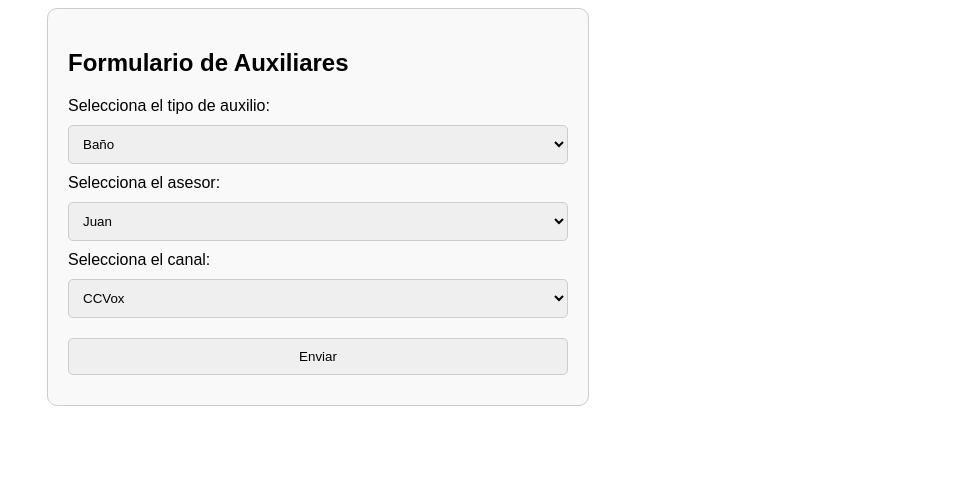
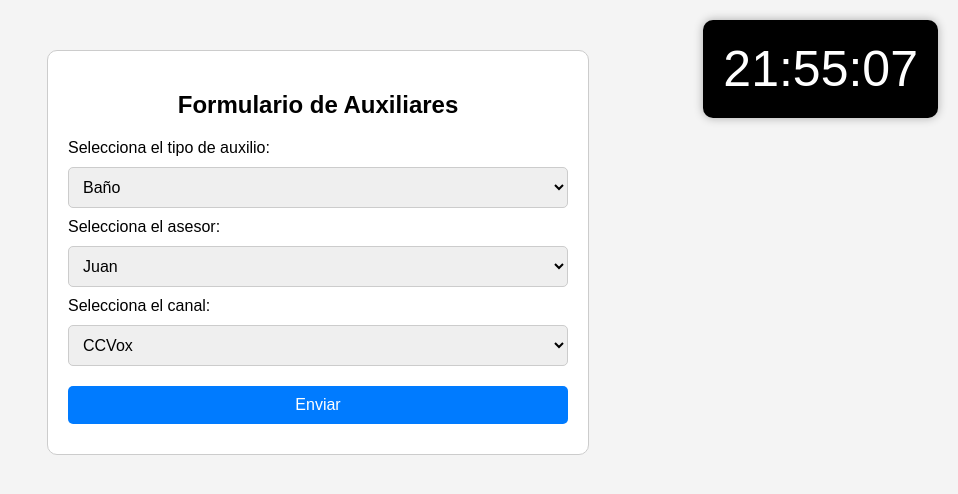
Before and after one commit to ConsultasyTramites/controlauxiliares, a plain HTML site: page index.html in a window 1280 px wide. Shown: the whole page, without its empty margins (322-1280 px from the left). Drawn offline with nearby package versions, Linux system fonts and the light colour scheme.

Commit message:
Add files via upload

```diff
--- a/index.html
+++ b/index.html
@@ -7,14 +7,20 @@
   <style>
     body {
       font-family: Arial, sans-serif;
+      margin: 0;
+      padding: 0;
+      background-color: #f4f4f4;
     }
     .form-container {
       max-width: 500px;
-      margin: 0 auto;
+      margin: 50px auto;
       padding: 20px;
       border: 1px solid #ccc;
       border-radius: 10px;
-      background-color: #f9f9f9;
+      background-color: #fff;
+    }
+    h2 {
+      text-align: center;
     }
     select, button {
       width: 100%;
@@ -22,6 +28,37 @@
       margin: 10px 0;
       border-radius: 5px;
       border: 1px solid #ccc;
+      font-size: 16px;
+    }
+    button {
+      background-color: #007bff;
+      color: white;
+      border: none;
+      cursor: pointer;
+      transition: background-color 0.3s ease;
+    }
+    button:hover {
+      background-color: #0056b3;
+    }
+    button:active {
+      background-color: #004085;
+    }
+    .message {
+      text-align: center;
+      color: green;
+      font-size: 16px;
+      display: none;
+    }
+    .clock {
+      font-size: 50px;
+      position: fixed;
+      top: 20px;
+      right: 20px;
+      background-color: black;
+      color: white;
+      padding: 20px;
+      border-radius: 10px;
+      box-shadow: 0 0 10px rgba(0, 0, 0, 0.3);
     }
   </style>
 </head>
@@ -58,12 +95,17 @@
       </select>
 
       <button type="button" onclick="submitForm()">Enviar</button>
+
+      <div class="message" id="message">Registro guardado correctamente.</div>
     </form>
   </div>
+
+  <div class="clock" id="clock"></div>
 
   <script src="https://apis.google.com/js/platform.js"></script>
   <script src="https://code.jquery.com/jquery-3.6.0.min.js"></script>
   <script>
+    // Función para enviar los datos del formulario
     function submitForm() {
       const auxiliary = document.getElementById('auxiliary').value;
       const advisor = document.getElementById('advisor').value;
@@ -81,15 +123,36 @@
       saveToGoogleSheet(formData);
     }
 
+    // Función para guardar los datos en Google Sheets
     function saveToGoogleSheet(formData) {
-      const scriptURL = 'https://script.google.com/macros/s/https://script.google.com/macros/s/AKfycby_PgTz4xcHIzEOPf7qU0Z2y0FB5gt33qWZvmA35kh8v7xWVXRZDGfIAdgNnlB0h8lM/exec/exec'; // Sustituye con tu URL del Google Apps Script
+      const scriptURL = 'https://script.google.com/macros/s/AKfycby_PgTz4xcHIzEOPf7qU0Z2y0FB5gt33qWZvmA35kh8v7xWVXRZDGfIAdgNnlB0h8lM/exec'; // URL de tu Google Apps Script
 
       $.post(scriptURL, formData, function(response) {
-        alert('Formulario enviado correctamente');
-      }).fail(function() {
-        alert('Hubo un error al enviar el formulario');
+        // Mostrar mensaje de éxito después de enviar el formulario
+        document.getElementById('message').style.display = 'block';
+        setTimeout(function() {
+          document.getElementById('message').style.display = 'none';
+        }, 5000); // El mensaje desaparecerá después de 5 segundos
+      }).fail(function(jqXHR, textStatus, errorThrown) {
+        console.error("Error:", textStatus, errorThrown);  // Mostrar más detalles en la consola
+        alert('Hubo un error al enviar el formulario. Revisa la consola para detalles.');
       });
     }
+
+    // Función para actualizar el reloj
+    function updateClock() {
+      const now = new Date();
+      const hours = now.getHours().toString().padStart(2, '0');
+      const minutes = now.getMinutes().toString().padStart(2, '0');
+      const seconds = now.getSeconds().toString().padStart(2, '0');
+      const timeString = `${hours}:${minutes}:${seconds}`;
+
+      document.getElementById('clock').textContent = timeString;
+    }
+
+    // Actualizar el reloj cada segundo
+    setInterval(updateClock, 1000);
+    updateClock(); // Inicializa el reloj al cargar la página
   </script>
 </body>
 </html>
```
